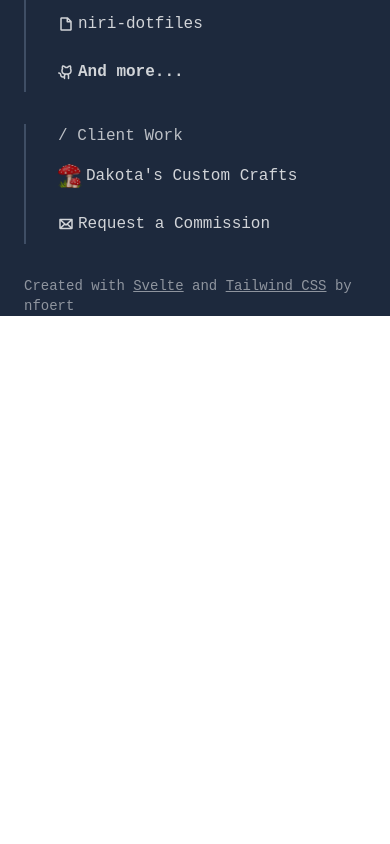
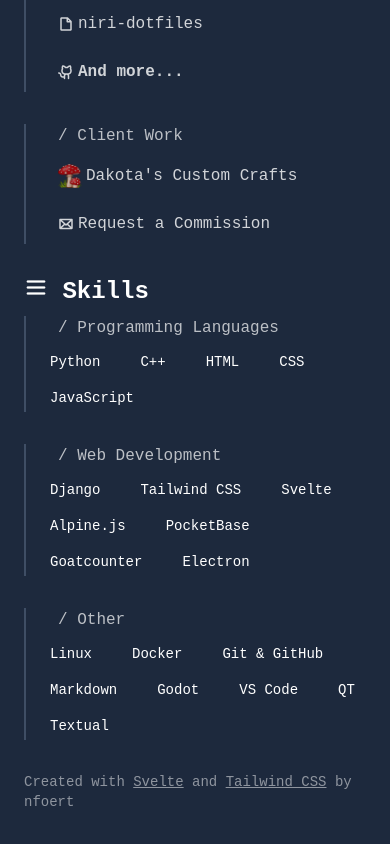
Before and after one commit to nfoert/nfoert.github.io, a Svelte app: page / in a window 390 px wide. Shown: the part 1060-1904 px from the top of the page. Before the commit the page ends 1376 px from the top, so only its background shows below. Built offline with nearby package versions, Linux system fonts and the light colour scheme.

Commit message:
feat: Add skills section

```diff
--- a/src/App.svelte
+++ b/src/App.svelte
@@ -1,6 +1,7 @@
 <script>
     import Link from "./lib/Link.svelte";
     import CollapsableLink from "./lib/CollapsableLink.svelte";
+    import SkillChip from "./lib/SkillChip.svelte";
 </script>
 
 <main
@@ -186,7 +187,66 @@
             </div>
         </div>
 
-        <p class="text-sm text-white font-mono opacity-50">
+        <div class="flex flex-col gap-2 items-start text-left">
+            <p class="text-2xl text-white font-mono font-bold">
+                <i class="ph-bold ph-list"></i> Skills
+            </p>
+
+            <div
+                class="flex flex-col gap-2 items-start text-left border-slate-500/50 border-l-2 pl-2"
+            >
+                <p class="text-md text-white font-mono ml-6 opacity-70">
+                    / Programming Languages
+                </p>
+
+                <div class="flex flex-row gap-2 flex-wrap">
+                    <SkillChip href="https://www.python.org/" text="Python" />
+                    <SkillChip href="https://cplusplus.com/" text="C++" />
+                    <SkillChip href="https://developer.mozilla.org/en-US/docs/Web/HTML" text="HTML" />
+                    <SkillChip href="https://developer.mozilla.org/en-US/docs/Web/CSS" text="CSS" />
+                    <SkillChip href="https://developer.mozilla.org/en-US/docs/Web/JavaScript" text="JavaScript" />
+                </div>
+            </div>
+
+            <div
+                class="flex flex-col gap-2 items-start text-left border-slate-500/50 border-l-2 pl-2 mt-6"
+            >
+                <p class="text-md text-white font-mono ml-6 opacity-70">
+                    / Web Development
+                </p>
+
+                <div class="flex flex-row gap-2 flex-wrap">
+                    <SkillChip href="https://www.djangoproject.com/" text="Django" />
+                    <SkillChip href="https://tailwindcss.com/" text="Tailwind CSS" />
+                    <SkillChip href="https://svelte.dev/" text="Svelte" />
+                    <SkillChip href="https://alpinejs.dev/" text="Alpine.js" />
+                    <SkillChip href="https://pocketbase.io/" text="PocketBase" />
+                    <SkillChip href="https://github.com/arp242/goatcounter" text="Goatcounter" />
+                    <SkillChip href="https://www.electronjs.org/" text="Electron" />
+                </div>
+            </div>
+
+            <div
+                class="flex flex-col gap-2 items-start text-left border-slate-500/50 border-l-2 pl-2 mt-6"
+            >
+                <p class="text-md text-white font-mono ml-6 opacity-70">
+                    / Other
+                </p>
+
+                <div class="flex flex-row gap-2 flex-wrap">
+                    <SkillChip href="https://www.linux.org/" text="Linux" />
+                    <SkillChip href="https://www.docker.com/" text="Docker" />
+                    <SkillChip href="https://github.com/" text="Git & GitHub" />
+                    <SkillChip href="https://www.markdownguide.org/" text="Markdown" />
+                    <SkillChip href="https://godotengine.org/" text="Godot" />
+                    <SkillChip href="https://code.visualstudio.com/" text="VS Code" />
+                    <SkillChip href="https://www.qt.io/" text="QT" />
+                    <SkillChip href="https://textual.textualize.io/" text="Textual" />
+                </div>
+            </div>
+        </div>
+
+        <p class="text-sm text-white font-mono opacity-50 mb-12 md:mb-0">
             Created with <a class="underline" href="https://svelte.dev"
                 >Svelte</a
             >
@@ -212,34 +272,40 @@
                 linear-gradient(
                         oklch(27.9% 0.041 260.031) 30%,
                         rgba(255, 255, 255, 0)
-            ) center top,
-
+                    )
+                    center top,
                 /* Shadow Cover BOTTOM */
                     linear-gradient(
                         rgba(255, 255, 255, 0),
                         oklch(27.9% 0.041 260.031) 70%
-            ) center bottom,
-
+                    )
+                    center bottom,
                 /* Shadow TOP */
                     radial-gradient(
                         farthest-side at 50% 0,
                         rgba(0, 0, 0, 0.2),
                         rgba(0, 0, 0, 0)
-            ) center top,
-
+                    )
+                    center top,
                 /* Shadow BOTTOM */
                     radial-gradient(
                         farthest-side at 50% 100%,
                         rgba(0, 0, 0, 0.2),
                         rgba(0, 0, 0, 0)
-            ) center bottom;
+                    )
+                    center bottom;
 
             background-repeat: no-repeat;
-        background-size: 100% 40px, 100% 40px, 100% 20px, 100% 20px;
+            background-size:
+                100% 40px,
+                100% 40px,
+                100% 20px,
+                100% 20px;
             background-attachment: local, local, scroll, scroll;
         }
 
-    .scroll-shadow::-webkit-scrollbar { /* WebKit browsers (Chrome, Safari, Opera) */
+        .scroll-shadow::-webkit-scrollbar {
+            /* WebKit browsers (Chrome, Safari, Opera) */
             width: 0;
             height: 0;
         }
--- /dev/null
+++ b/src/lib/SkillChip.svelte
@@ -0,0 +1,5 @@
+<script>
+    const { href, text } = $props();
+</script>
+
+<a {href} class="flex items-center text-sm px-4 py-1 rounded-full hover:bg-slate-600/40 active:bg-slate-700/60 transition-all hover:scale-105 active:scale-95 text-center text-white font-mono">{text}</a>
```
Lines whose indentation alone changed are shown as unchanged.
